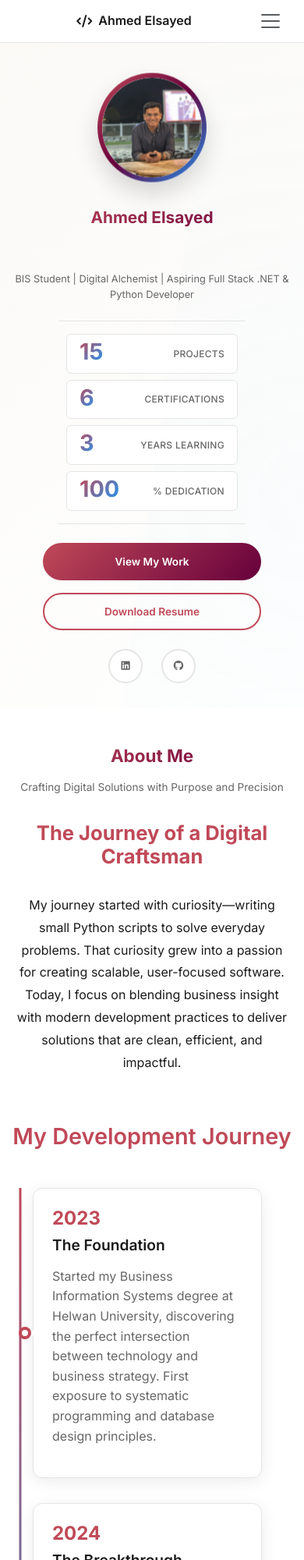
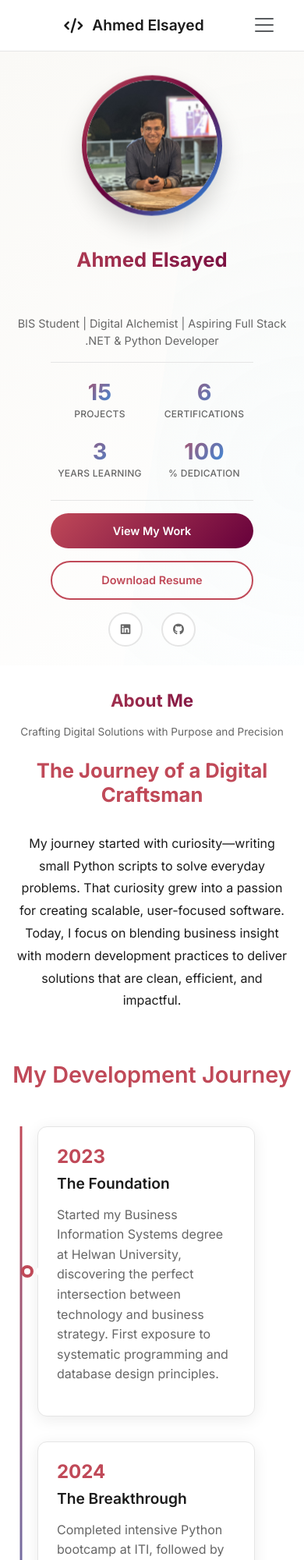
Before and after one commit to AhmedTyson/Ahmed.Elsayed.dev, a plain HTML site: page index.html in a window 390 px wide. Shown: the top 2000 px of the page at 78% size. Drawn offline with nearby package versions, Linux system fonts and the light colour scheme.

Commit message:
improve responsive

```diff
--- a/style.css
+++ b/style.css
@@ -628,7 +628,8 @@ body {
   border-radius: 50%;
   position: absolute;
   left: 50%;
-  transform: translateX(-50%);
+  top: 50%; /* center vertically */
+  transform: translate(-50%, -50%); /* center on both axes */
   z-index: 2;
   border: 4px solid var(--bg-secondary);
   box-shadow: 0 0 0 4px var(--color-primary);
@@ -1665,6 +1666,7 @@ body {
   color: var(--text-secondary);
   font-size: 0.95rem;
   line-height: 1.5;
+  /* removed justify-content; not a flex container */
 }
 
 .contact-location-card {
@@ -1902,7 +1904,8 @@ body {
 
   .timeline-marker {
     left: 25px;
-    transform: translateX(-50%);
+    top: 50%; /* keep vertical center */
+    transform: translate(-50%, -50%); /* not translateX only */
     width: 16px;
     height: 16px;
   }
@@ -2308,6 +2311,8 @@ body {
 
   .timeline-marker {
     left: 18px;
+    top: 50%; /* ensure vertical center */
+    /* inherit transform from base: translate(-50%, -50%) */
     width: 10px;
     height: 10px;
   }
@@ -2361,352 +2366,6 @@ body {
   .contact-location-card {
     max-width: 300px;
     margin: var(--space-lg) auto 0;
-    text-align: center;
-  }
-}
-
-@media (max-width: 576px) {
-  /* Enhanced small screen centering */
-  .container {
-    padding-left: 0.75rem;
-    padding-right: 0.75rem;
-    text-align: center;
-  }
-
-  /* Enhanced hero for small screens */
-  #hero {
-    padding: 2rem 0 1.5rem;
-    text-align: center;
-  }
-
-  .hero-content {
-    padding: 0 0.5rem;
-    gap: var(--space-sm);
-    justify-items: center;
-  }
-
-  .hero-left {
-    align-items: center;
-    text-align: center;
-    width: 100%;
-  }
-
-  .picture-placeholder {
-    width: 180px;
-    height: 180px;
-    margin: 0 auto;
-  }
-
-  .hero-title {
-    font-size: 1.6rem;
-    margin-bottom: 0.5rem;
-    text-align: center;
-  }
-
-  .hero-subtitle {
-    font-size: 0.8rem;
-    flex-direction: column;
-    gap: 0.25rem;
-    min-height: auto;
-    margin-bottom: var(--space-sm);
-    justify-content: center;
-    text-align: center;
-  }
-
-  .hero-description {
-    font-size: 0.9rem;
-    margin-bottom: var(--space-sm);
-    text-align: center;
-  }
-
-  .hero-counters {
-    grid-template-columns: 1fr 1fr;
-    gap: var(--space-xs);
-    margin: var(--space-sm) auto;
-    max-width: 260px;
-    justify-items: center;
-  }
-
-  .hero-actions {
-    max-width: 260px;
-    gap: var(--space-xs);
-    margin: var(--space-sm) auto;
-    align-items: center;
-  }
-
-  .btn {
-    padding: 0.75rem 1rem;
-    font-size: 0.9rem;
-    min-height: 44px;
-    width: 100%;
-    text-align: center;
-    justify-content: center;
-  }
-
-  .social-link {
-    width: 2rem;
-    height: 2rem;
-    font-size: 0.9rem;
-  }
-
-  .hero-social {
-    justify-content: center;
-    margin: var(--space-sm) auto 0;
-  }
-
-  /* Enhanced sections centering */
-  .section {
-    padding: var(--space-lg) 0;
-    text-align: center;
-  }
-
-  .section-header {
-    margin-bottom: var(--space-md);
-    padding: 0 0.5rem;
-    text-align: center;
-  }
-
-  /* Enhanced story and focus sections centering */
-  .story-title {
-    font-size: 1.6rem;
-    text-align: center;
-  }
-
-  .story-text,
-  .focus-text {
-    font-size: 1rem;
-    padding: 0 0.5rem;
-    text-align: center;
-    margin-left: auto;
-    margin-right: auto;
-  }
-
-  /* Enhanced timeline centering */
-  .timeline-container {
-    padding-left: 0.5rem;
-    margin: 0 auto;
-  }
-
-  .timeline-container::before {
-    left: 15px;
-  }
-
-  .timeline-item {
-    padding-left: 28px;
-    justify-content: flex-start;
-  }
-
-  .timeline-marker {
-    left: 15px;
-    width: 8px;
-    height: 8px;
-  }
-
-  .timeline-content {
-    padding: var(--space-md);
-    width: calc(100% - 35px);
-    text-align: left;
-  }
-
-  .timeline-content::before {
-    left: -10px !important;
-    border-width: 5px;
-  }
-
-  /* Enhanced cards centering */
-  .philosophy-card,
-  .impact-stat,
-  .service-card {
-    padding: var(--space-md);
-    max-width: 300px;
-    margin: 0 auto;
-    text-align: center;
-  }
-
-  /* Enhanced CV centering */
-  .cv-section {
-    padding: var(--space-md);
-    max-width: 350px;
-    margin: 0 auto var(--space-md);
-  }
-
-  .cv-section-title {
-    font-size: 1.2rem;
-    text-align: center;
-  }
-
-  /* Enhanced contact centering */
-  .contact-text {
-    font-size: 0.95rem;
-    padding: 0 0.5rem;
-    text-align: center;
-  }
-
-  .contact-cta {
-    padding: var(--space-sm) var(--space-md);
-    font-size: 0.95rem;
-    margin: 0 auto var(--space-lg);
-  }
-
-  .contact-card {
-    padding: var(--space-md);
-    min-height: 100px;
-    max-width: 280px;
-    margin: 0 auto;
-    text-align: center;
-  }
-
-  /* Enhanced skills centering */
-  .skill-category {
-    padding: var(--space-md);
-    max-width: 350px;
-    margin: 0 auto;
-  }
-
-  .skill-title {
-    font-size: 1.1rem;
-    text-align: center;
-  }
-
-  /* Enhanced focus areas centering */
-  .focus-areas {
-    grid-template-columns: 1fr;
-    gap: var(--space-sm);
-    justify-items: center;
-    max-width: 300px;
-    margin: var(--space-lg) auto 0;
-  }
-
-  .focus-area {
-    padding: var(--space-sm);
-    width: 100%;
-    justify-content: center;
-    text-align: center;
-  }
-}
-
-@media (max-width: 480px) {
-  /* Ultra-compact centering */
-  .hero-counters {
-    grid-template-columns: 1fr;
-    gap: var(--space-xs);
-    max-width: 240px;
-    margin: var(--space-sm) auto;
-    justify-items: center;
-  }
-
-  .counter-item {
-    display: flex;
-    justify-content: space-between;
-    align-items: center;
-    text-align: left;
-    padding: var(--space-xs) var(--space-sm);
-    background: var(--bg-card);
-    border-radius: var(--radius-sm);
-    border: 1px solid var(--border-color);
-    min-height: 40px;
-    width: 100%;
-    max-width: 220px;
-    margin: 0 auto;
-  }
-
-  .picture-placeholder {
-    width: 160px;
-    height: 160px;
-    margin: 0 auto;
-  }
-
-  .hero-title {
-    font-size: 1.4rem;
-    text-align: center;
-  }
-
-  .hero-subtitle {
-    font-size: 0.75rem;
-    text-align: center;
-    justify-content: center;
-  }
-
-  .hero-description {
-    font-size: 0.85rem;
-    text-align: center;
-  }
-
-  /* Ultra-compact navigation centering */
-  .navbar {
-    padding: 0.5rem 0.75rem;
-    text-align: center;
-  }
-
-  .navbar-brand {
-    font-size: 1rem;
-    gap: 0.5rem;
-    margin: 0 auto;
-  }
-
-  .theme-toggle {
-    width: 1.75rem;
-    height: 1.75rem;
-    font-size: 0.85rem;
-    margin: 0.5rem auto 0;
-  }
-
-  /* Ultra-compact timeline centering */
-  .timeline-item {
-    padding-left: 22px;
-  }
-
-  .timeline-marker {
-    left: 12px;
-    width: 6px;
-    height: 6px;
-  }
-
-  .timeline-content {
-    width: calc(100% - 30px);
-  }
-
-  .timeline-content::before {
-    left: -8px !important;
-    border-width: 4px;
-  }
-
-  /* Ultra-compact cards centering */
-  .philosophy-card,
-  .impact-stat,
-  .service-card,
-  .contact-card {
-    padding: var(--space-sm);
-    max-width: 280px;
-    margin: 0 auto;
-    text-align: center;
-  }
-
-  .philosophy-icon,
-  .service-icon {
-    width: 40px;
-    height: 40px;
-    font-size: 1.2rem;
-    margin: 0 auto var(--space-sm);
-  }
-
-  .contact-card-icon {
-    width: 40px;
-    height: 40px;
-    font-size: 1rem;
-    margin: 0 auto var(--space-sm);
-  }
-
-  /* Center all text content */
-  .philosophy-heading,
-  .service-title,
-  .contact-card-title {
-    text-align: center;
-  }
-
-  .philosophy-text,
-  .service-description,
-  .contact-card-text {
     text-align: center;
   }
 }
@@ -2928,7 +2587,8 @@ body {
 
   .timeline-marker {
     left: 25px;
-    transform: translateX(-50%);
+    top: 50%; /* keep vertical center */
+    transform: translate(-50%, -50%); /* not translateX only */
     width: 16px;
     height: 16px;
   }
@@ -3334,6 +2994,8 @@ body {
 
   .timeline-marker {
     left: 18px;
+    top: 50%; /* ensure vertical center */
+    /* inherit transform from base: translate(-50%, -50%) */
     width: 10px;
     height: 10px;
   }
@@ -3391,153 +3053,41 @@ body {
   }
 }
 
-@media (max-width: 480px) {
-  /* Ultra-compact centering */
-  .hero-counters {
-    grid-template-columns: 1fr;
-    gap: var(--space-xs);
-    max-width: 240px;
-    margin: var(--space-sm) auto;
+@media (max-width: 400px) {
+  /* Enhanced small screen centering */
+  .container {
+    padding-left: 0.75rem;
+    padding-right: 0.75rem;
+    text-align: center;
+  }
+
+  /* Enhanced hero for small screens */
+  #hero {
+    padding: 2rem 0 1.5rem;
+    text-align: center;
+  }
+
+  .hero-content {
+    padding: 0 0.5rem;
+    gap: var(--space-sm);
     justify-items: center;
   }
 
-  .counter-item {
-    display: flex;
-    justify-content: space-between;
+  .hero-left {
     align-items: center;
-    text-align: left;
-    padding: var(--space-xs) var(--space-sm);
-    background: var(--bg-card);
-    border-radius: var(--radius-sm);
-    border: 1px solid var(--border-color);
-    min-height: 40px;
+    text-align: center;
     width: 100%;
-    max-width: 220px;
-    margin: 0 auto;
   }
 
   .picture-placeholder {
-    width: 160px;
-    height: 160px;
+    width: 180px;
+    height: 180px;
     margin: 0 auto;
   }
 
   .hero-title {
-    font-size: 1.4rem;
-    text-align: center;
-  }
-
-  .hero-subtitle {
-    font-size: 0.85rem;
-    text-align: center;
-    justify-content: center;
-  }
-
-  .hero-description {
-    font-size: 0.85rem;
-    text-align: center;
-  }
-
-  /* Ultra-compact navigation centering */
-  .navbar {
-    padding: 0.5rem 0.75rem;
-    text-align: center;
-  }
-
-  .navbar-brand {
-    font-size: 1rem;
-    gap: 0.5rem;
-    margin: 0 auto;
-  }
-
-  .theme-toggle {
-    width: 1.75rem;
-    height: 1.75rem;
-    font-size: 0.85rem;
-    margin: 0.5rem auto 0;
-  }
-
-  /* Ultra-compact timeline centering */
-  .timeline-item {
-    padding-left: 22px;
-  }
-
-  .timeline-marker {
-    left: 12px;
-    width: 6px;
-    height: 6px;
-  }
-
-  .timeline-content {
-    width: calc(100% - 30px);
-  }
-
-  .timeline-content::before {
-    left: -8px !important;
-    border-width: 4px;
-  }
-
-  /* Ultra-compact cards centering */
-  .philosophy-card,
-  .impact-stat,
-  .service-card,
-  .contact-card {
-    padding: var(--space-sm);
-    max-width: 280px;
-    margin: 0 auto;
-    text-align: center;
-  }
-
-  .philosophy-icon,
-  .service-icon {
-    width: 40px;
-    height: 40px;
-    font-size: 1.2rem;
-    margin: 0 auto var(--space-sm);
-  }
-
-  .contact-card-icon {
-    width: 40px;
-    height: 40px;
-    font-size: 1rem;
-    margin: 0 auto var(--space-sm);
-  }
-
-  /* Center all text content */
-  .philosophy-heading,
-  .service-title,
-  .contact-card-title {
-    text-align: center;
-  }
-
-  .philosophy-text,
-  .service-description,
-  .contact-card-text {
-    text-align: center;
-  }
-}
-
-@media (max-width: 400px) {
-  /* Minimum viable centering */
-  .container {
-    padding: 0 0.5rem;
-    text-align: center;
-  }
-
-  .hero-content {
-    gap: var(--space-xs);
-    padding: 0 0.25rem;
-    justify-items: center;
-  }
-
-  .picture-placeholder {
-    width: 140px;
-    height: 140px;
-    margin: 0 auto;
-  }
-
-  .hero-title {
-    font-size: 1.3rem;
+    font-size: 1.6rem;
+    margin-bottom: 0.5rem;
     text-align: center;
   }
 
@@ -3548,32 +3098,42 @@ body {
   }
 
   .hero-description {
-    font-size: 0.8rem;
-    text-align: center;
-  }
-
-  .section-title {
-    font-size: 1.4rem;
-    text-align: center;
-  }
-
-  .section-subtitle {
-    font-size: 0.85rem;
-    text-align: center;
+    font-size: 0.9rem;
+    margin-bottom: var(--space-sm);
+    text-align: center;
+  }
+
+  .hero-counters {
+    grid-template-columns: 1fr 1fr;
+    gap: var(--space-xs);
+    margin: var(--space-sm) auto;
+    padding: var(--space-sm) 0;
+    max-width: 260px;
+    justify-items: center;
+  }
+
+  .hero-actions {
+    flex-direction: column;
+    align-items: center;
+    gap: var(--space-sm);
+    margin: var(--space-sm) auto;
+    max-width: 260px;
+    width: 100%;
   }
 
   .btn {
-    padding: 0.625rem 0.875rem;
-    font-size: 0.85rem;
+    padding: 0.75rem 1rem;
+    font-size: 0.9rem;
+    min-height: 44px;
+    width: 100%;
     text-align: center;
     justify-content: center;
-    margin: 0 auto;
   }
 
   .social-link {
-    width: 1.875rem;
-    height: 1.875rem;
-    font-size: 0.8rem;
+    width: 2rem;
+    height: 2rem;
+    font-size: 0.9rem;
   }
 
   .hero-social {
@@ -3581,32 +3141,136 @@ body {
     margin: var(--space-sm) auto 0;
   }
 
-  /* Minimal cards centering */
+  /* Enhanced sections centering */
+  .section {
+    padding: var(--space-lg) 0;
+    text-align: center;
+  }
+
+  .section-header {
+    margin-bottom: var(--space-md);
+    padding: 0 0.5rem;
+    text-align: center;
+  }
+
+  /* Enhanced story and focus sections centering */
+  .story-title {
+    font-size: 1.6rem;
+    text-align: center;
+  }
+
+  .story-text,
+  .focus-text {
+    font-size: 1rem;
+    padding: 0 0.5rem;
+    text-align: center;
+    margin-left: auto;
+    margin-right: auto;
+  }
+
+  /* Enhanced timeline centering */
+  .timeline-container {
+    padding-left: 0.5rem;
+    margin: 0 auto;
+  }
+
+  .timeline-container::before {
+    left: 15px;
+  }
+
+  .timeline-item {
+    padding-left: 28px;
+    justify-content: flex-start;
+  }
+
+  .timeline-marker {
+    left: 15px;
+    top: 50%; /* ensure vertical center */
+    transform: translate(-50%, -50%); /* inherit from base */
+    width: 8px;
+    height: 8px;
+  }
+
+  .timeline-content {
+    padding: var(--space-md);
+    width: calc(100% - 35px);
+    text-align: left;
+  }
+
+  .timeline-content::before {
+    left: -10px !important;
+    border-width: 5px;
+  }
+
+  /* Enhanced cards centering */
   .philosophy-card,
   .impact-stat,
-  .service-card,
+  .service-card {
+    padding: var(--space-md);
+    max-width: 300px;
+    margin: 0 auto;
+    text-align: center;
+  }
+
+  /* Enhanced CV centering */
+  .cv-section {
+    padding: var(--space-md);
+    max-width: 350px;
+    margin: 0 auto var(--space-md);
+  }
+
+  .cv-section-title {
+    font-size: 1.2rem;
+    text-align: center;
+  }
+
+  /* Enhanced contact centering */
+  .contact-text {
+    font-size: 0.95rem;
+    padding: 0 0.5rem;
+    text-align: center;
+  }
+
+  .contact-cta {
+    padding: var(--space-sm) var(--space-md);
+    font-size: 0.95rem;
+    margin: 0 auto var(--space-lg);
+  }
+
   .contact-card {
-    max-width: 260px;
-    margin: 0 auto;
-    text-align: center;
-  }
-
-  /* Back to top centering */
-  .back-to-top {
-    bottom: 15px;
-    right: 50%;
-    transform: translateX(50%);
-    width: 40px;
-    height: 40px;
-    font-size: 0.9rem;
-  }
-
-  .back-to-top.visible {
-    transform: translateX(50%) translateY(0);
-  }
-
-  .back-to-top:hover {
-    transform: translateX(50%) translateY(-3px);
+    padding: var(--space-md);
+    min-height: 100px;
+    max-width: 280px;
+    margin: 0 auto;
+    text-align: center;
+  }
+
+  /* Enhanced skills centering */
+  .skill-category {
+    padding: var(--space-md);
+    max-width: 350px;
+    margin: 0 auto;
+  }
+
+  .skill-title {
+    font-size: 1.1rem;
+    text-align: center;
+  }
+
+  /* Enhanced focus areas centering */
+  .focus-areas {
+    grid-template-columns: 1fr;
+    gap: var(--space-sm);
+    justify-items: center;
+    max-width: 300px;
+    margin: var(--space-lg) auto 0;
+  }
+
+  .focus-area {
+    padding: var(--space-sm);
+    width: 100%;
+    justify-content: center;
+    text-align: center;
   }
 }
 
@@ -3755,6 +3419,8 @@ body {
 
   .timeline-marker {
     left: 20px !important;
+    top: 50% !important;
+    transform: translate(-50%, -50%) !important;
   }
 }
 
@@ -3798,3 +3464,9 @@ body {
   font-size: 0.9rem;
   margin-top: 0.5rem;
 }
+
+/* Timeline fixes: ensure marker stays centered at all breakpoints */
+.timeline-marker {
+  top: 50%;
+  transform: translate(-50%, -50%);
+}
```
